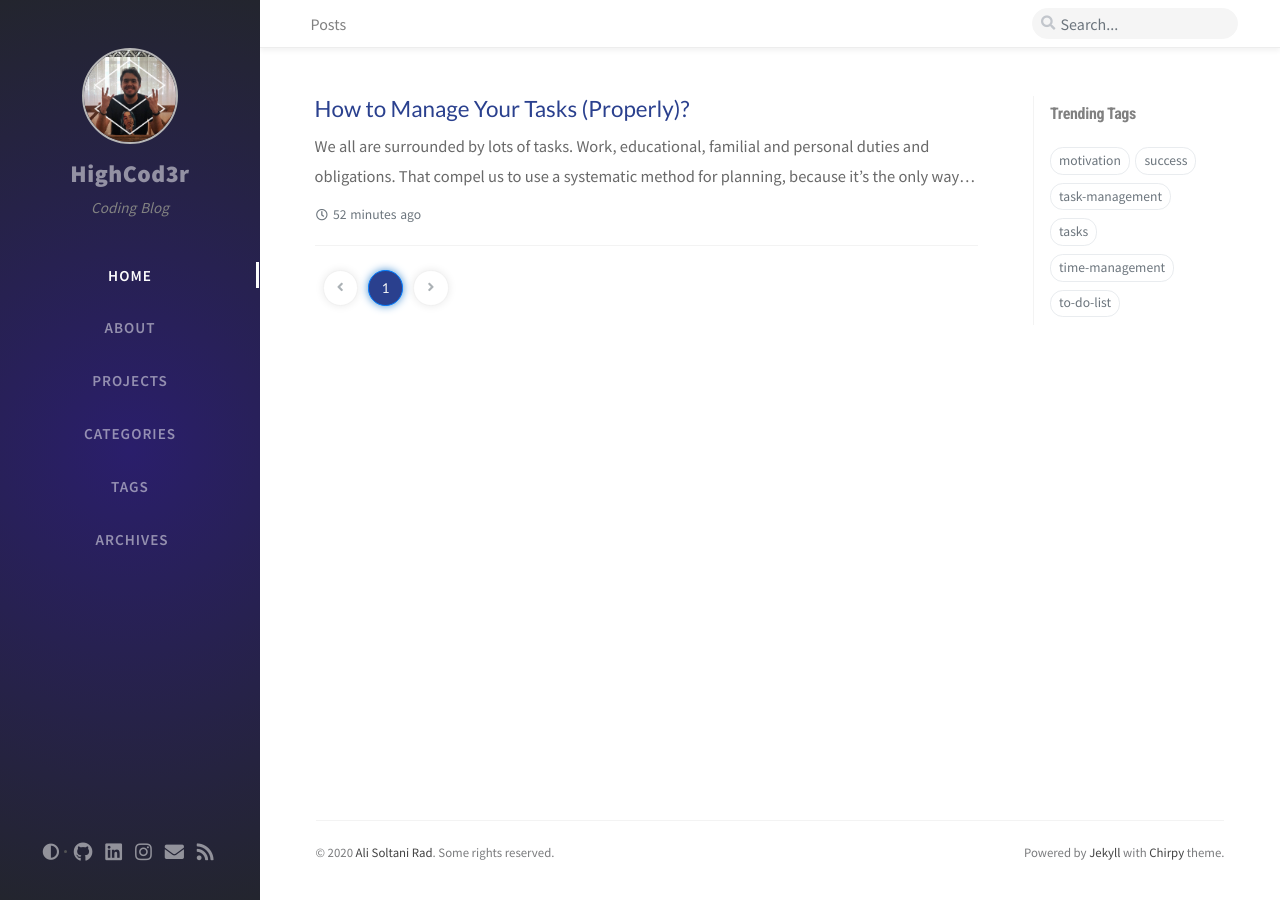
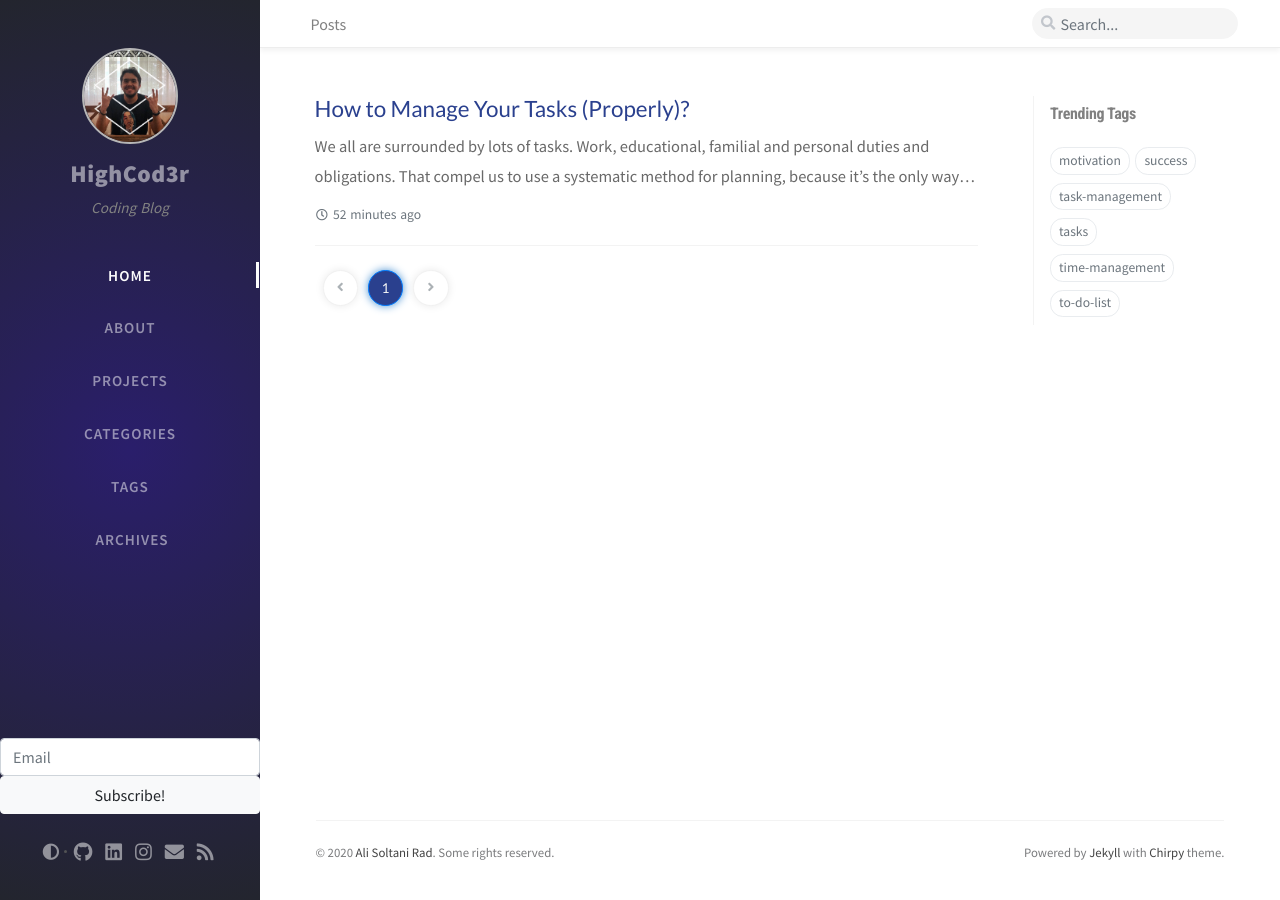
Before and after one commit to alisoltanirad/alisoltanirad.github.io, a Jekyll site: the page built from index.html, in a window 1280 px wide. Built offline with Jekyll 4.4.1, drawn with Linux system fonts in a browser that asks for light colours; nearby versions of some CDN libraries; the list of posts is cut into pages by our own code; comment, search, counter and statistics services are not loaded.

Commit message:
Add subscription form

```diff
--- a/_includes/sidebar.html
+++ b/_includes/sidebar.html
@@ -50,6 +50,24 @@
 
 </div><!-- #nav-wrapper -->
 
+<div class="d-flex flex-wrap justify-content-around mt-4">
+
+  <form class="row" action="https://formspree.io/f/xjvpennr" method="post">
+
+    <div class="col-12 d-flex justify-content-center">
+      <input class="form-control" name="email" type="email" placeholder="Email">
+    </div>
+
+    <div class="col-12 d-flex justify-content-center">
+      <button class="btn btn-light btn-block" type="submit">
+          Subscribe!
+      </button>
+    </div>
+
+  </form>
+
+</div>
+
 <div class="sidebar-bottom d-flex flex-wrap justify-content-around mt-4">
 
   {% unless site.theme_mode %}
```
Also changed, not shown: other parts of _includes/sidebar.html (+2 -1 lines).
